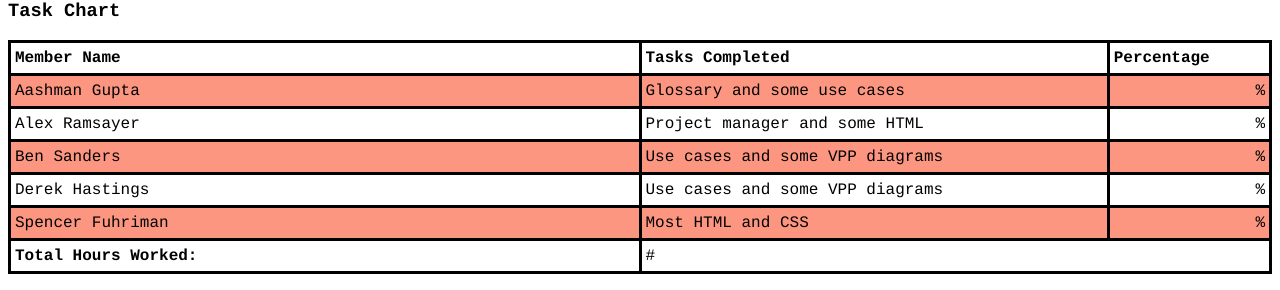
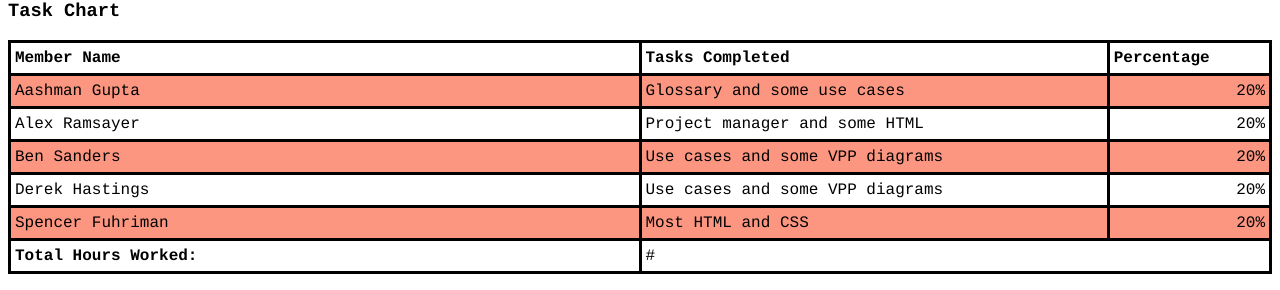
Before and after one commit to aashmangupta/ChocAn, a plain HTML site: page Requirements/report.html in a window 1280 px wide. Shown: the part 208-498 px from the top of the page. Drawn offline with Linux system fonts and the light colour scheme.

Commit message:
some stuff

```diff
--- a/Requirements/css/style.css
+++ b/Requirements/css/style.css
@@ -7,6 +7,7 @@ div#glossary {
 }
 div#image {
   text-align: center;
+  border: 5px solid black;
 }
 div#header {
   background: white; /* For browsers that do not support gradients */
--- a/Requirements/report.html
+++ b/Requirements/report.html
@@ -38,27 +38,27 @@
   <tr>
     <td>Aashman Gupta</td>
     <td> Glossary and some use cases </td>
-    <td style = "text-align: right"> % </td>
+    <td style = "text-align: right"> 20% </td>
   </tr>
   <tr>
     <td>Alex Ramsayer</td>
     <td> Project manager and some HTML</td>
-    <td style = "text-align: right"> % </td>
+    <td style = "text-align: right"> 20% </td>
   </tr>
   <tr>
     <td>Ben Sanders</td>
     <td> Use cases and some VPP diagrams</td>
-    <td style = "text-align: right"> % </td>
+    <td style = "text-align: right"> 20% </td>
   </tr>
   <tr>
     <td>Derek Hastings</td>
     <td> Use cases and some VPP diagrams</td>
-    <td style = "text-align: right"> % </td>
+    <td style = "text-align: right"> 20% </td>
   </tr>
   <tr>
     <td>Spencer Fuhriman</td>
     <td> Most HTML and CSS </td>
-    <td style = "text-align: right"> % </td>
+    <td style = "text-align: right"> 20% </td>
   </tr>
   <tr>
     <th style = "width: 50%">Total Hours Worked: </th>
```
